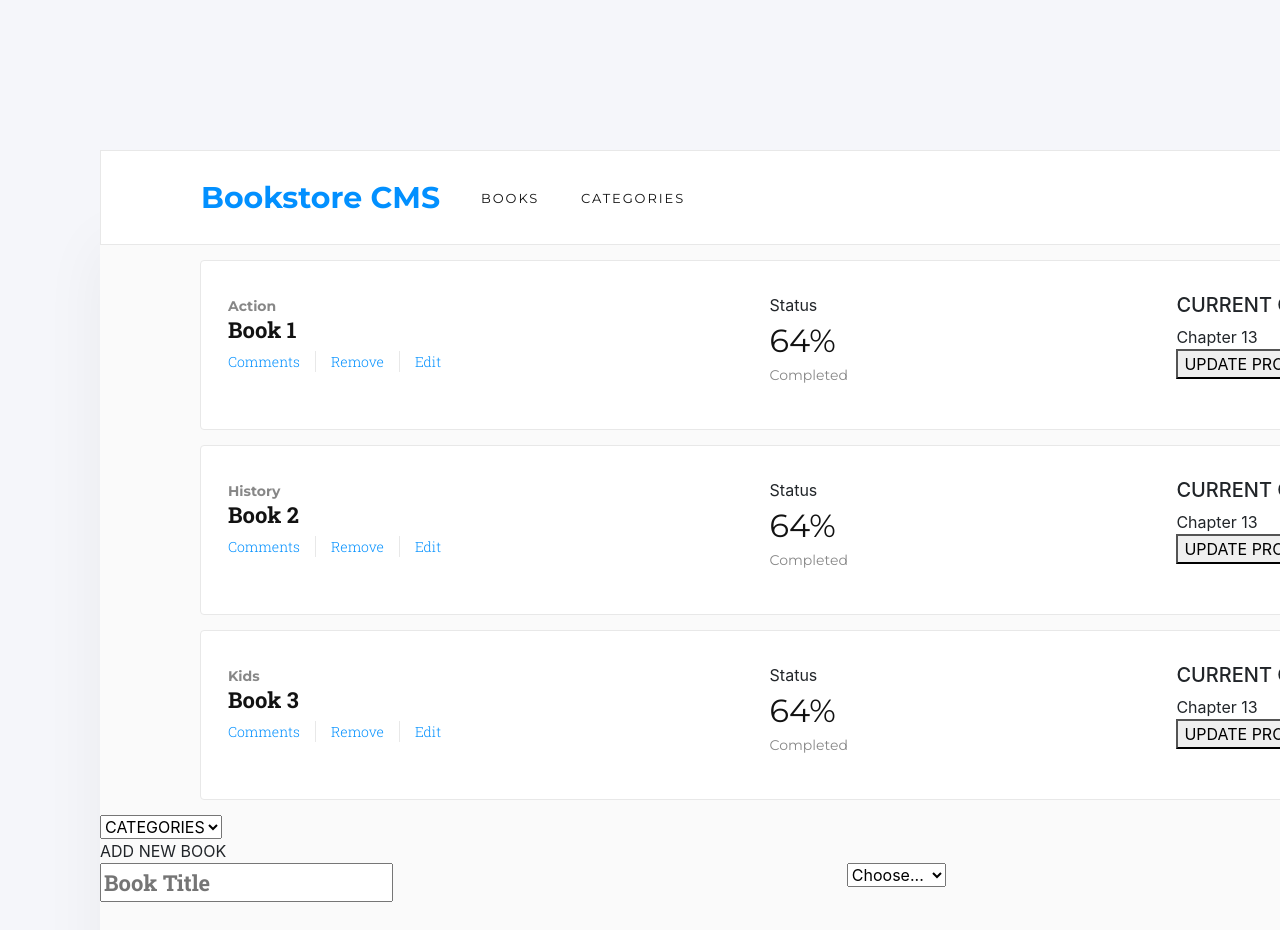
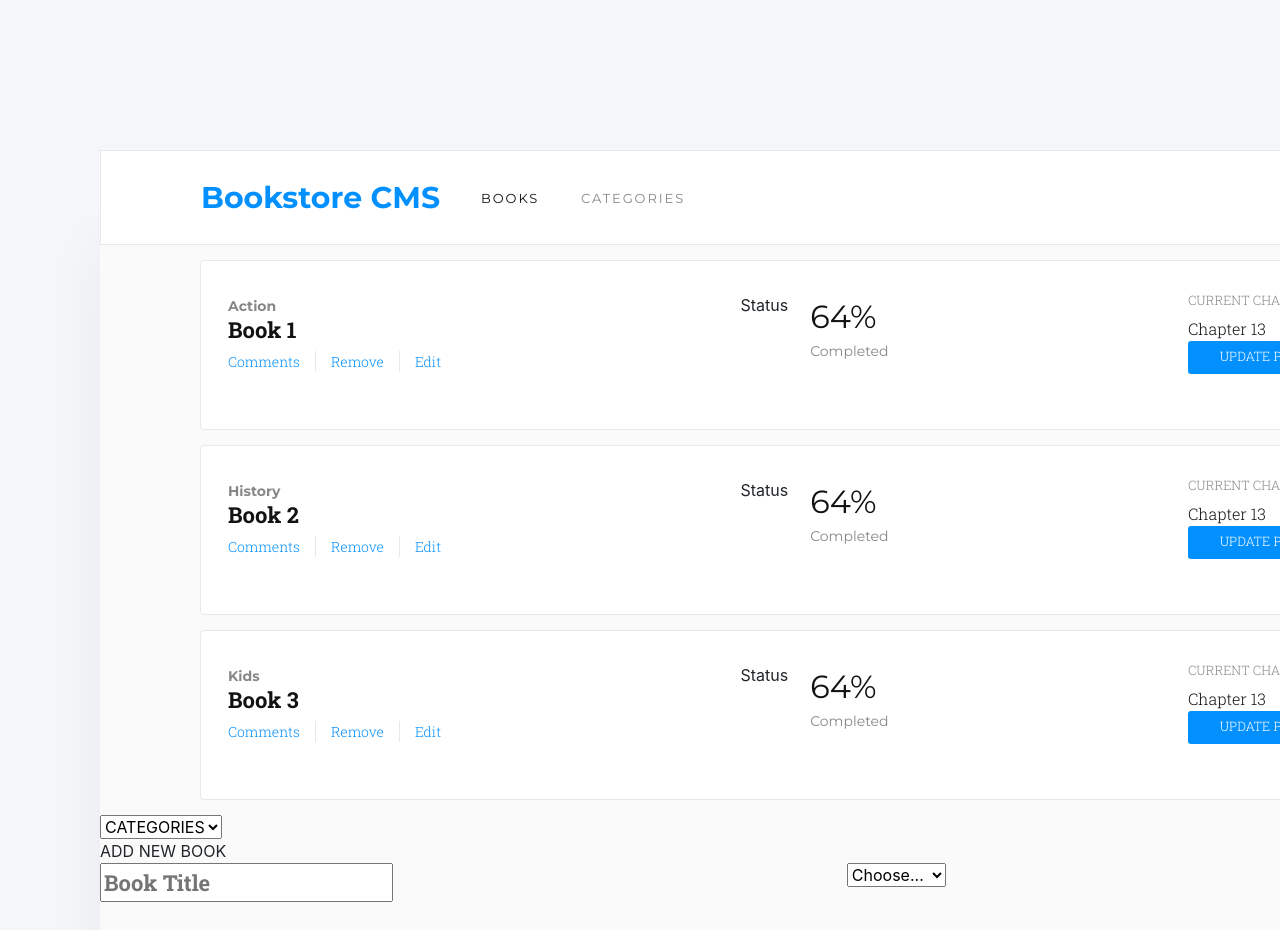
Before and after one commit to edwinmoradian90/bookstore-cms, a React (Create React App) app: page / in a window 1280 px wide. Shown: the top 930 px of the page. Built offline with nearby package versions, Linux system fonts and the light colour scheme.

Commit message:
finishing books section css

```diff
--- a/src/components/Book.js
+++ b/src/components/Book.js
@@ -27,7 +27,12 @@ const Book = props => {
       <div className="chapter">
         <h5 className="currentChapterLabel">CURRENT CHAPTER</h5>
         <div className="currentChapter">Chapter 13</div>
-        <button type="button">UPDATE PROGRESS</button>
+        <button
+          className="button submitBookButton"
+          type="button"
+        >
+          UPDATE PROGRESS
+        </button>
       </div>
     </div>
   );
--- a/src/index.css
+++ b/src/index.css
@@ -16,6 +16,14 @@ ul {
   --white: #ffffff;
   --robotoSlab: 'Roboto Slab', serif;
   --montserrat: 'Montserrat', sans-serif;
+}
+
+.button {
+  background-color: var(--blue);
+  border: 0;
+  border-radius: 3px;
+  width: 184px;
+  height: 33px;
 }
 
 .appContainer {
@@ -93,6 +101,7 @@ ul {
   height: 16px;
   line-height: normal;
   letter-spacing: 1.9px;
+  opacity: 50%;
   width: 59px;
 }
 
@@ -149,6 +158,14 @@ LESSON PANEL
   padding-left: 15px;
 }
 
+.bookCompletion {
+  display: flex;
+}
+
+.completionIcon {
+  margin-right: 22px;
+}
+
 .statusPercentage {
   color: var(--blackThree);
   font-family: var(--montserrat);
@@ -162,6 +179,29 @@ LESSON PANEL
   font-size: 14px;
   font-weight: 400;
   opacity: 50%;
+}
+
+.chapter {
+  font-family: var(--robotoSlab);
+  font-weight: 300;
+}
+
+.currentChapterLabel {
+  color: var(--blackThree);
+  font-size: 13px;
+  opacity: 50%;
+}
+
+.currentChapter {
+  color: var(--blackThree);
+  font-size: 16px;
+}
+
+.submitBookButton {
+  color: var(--white);
+  font-family: var(--robotoSlab);
+  font-size: 13px;
+  font-weight: 300;
 }
 
 .bookCategory {
```
